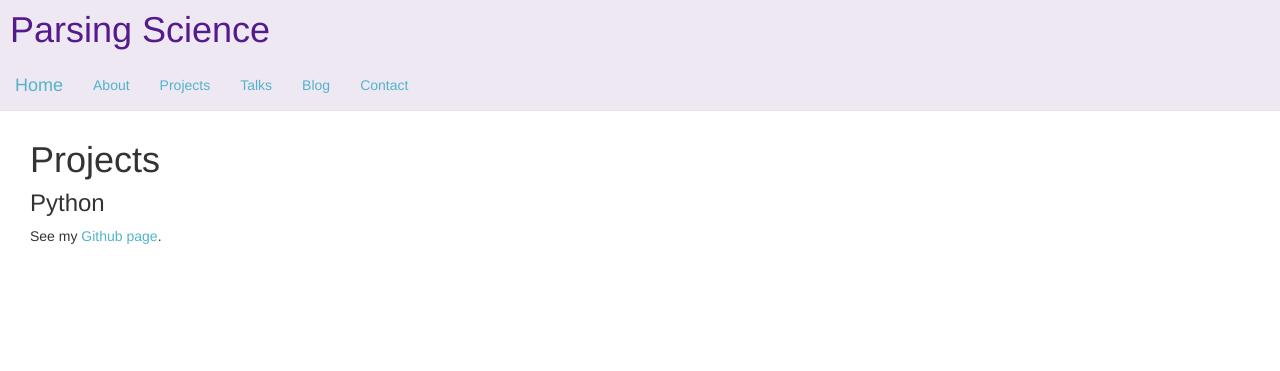
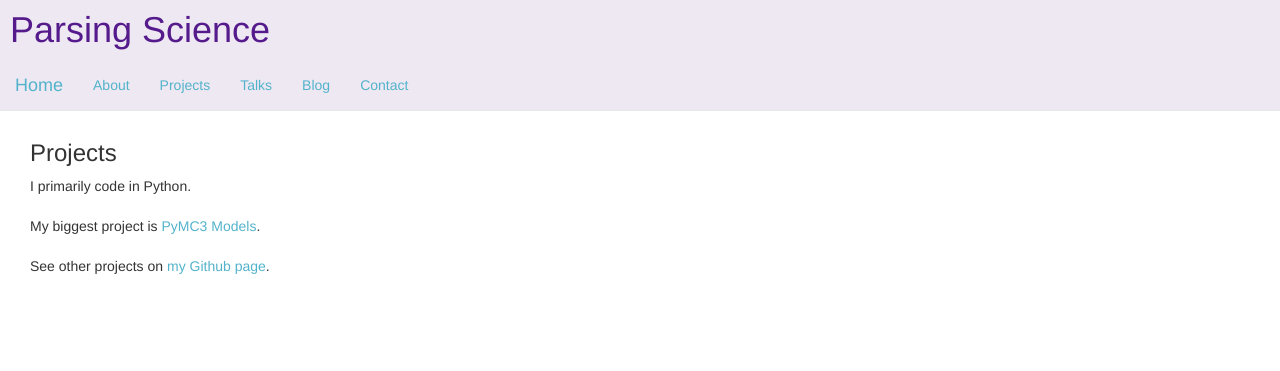
Before and after one commit to parsing-science/parsing-science-flask, a Flask app: page /projects/ in a window 1280 px wide. Shown: the top 371 px of the page. Run offline with Flask 2, Linux system fonts and the light colour scheme; some libraries are stand-ins or nearby versions.

Commit message:
Include pymc3 models

```diff
--- a/parsing_science/templates/core/index.html
+++ b/parsing_science/templates/core/index.html
@@ -3,8 +3,9 @@
   <div class="home row-fluid">
     <div class="col-md-5">
         <p>
-          Hello, I'm Nicole Carlson, a Data Scientist in Chicago.
-          This website has links to my latest projects and talks. <br><br>
+          Hello, I'm Nicole Carlson, a Data Scientist in Chicago. <br><br>
+          This website has links to my latest projects and talks, including <a href="https://pypi.python.org/pypi/pymc3-models/" target="_blank" style="color:#53B3CB"> PyMC3 Models</a>, a library for custom PyMC3 models built on top of the scikit-learn API.
+
         </p>
     </div>
     <div class="col-md-7">
--- a/parsing_science/templates/core/projects.html
+++ b/parsing_science/templates/core/projects.html
@@ -1,10 +1,11 @@
 {% extends "layout.html" %}
 {% block content %}
   <div class="projects">
-    <h1> Projects </h1>
-    <h3> Python </h3>
+    <h3> Projects </h3>
     <p>
-        See my <a href="https://github.com/parsing-science" target="_blank" style="color:#53B3CB"> Github page</a>.
+        I primarily code in Python. <br><br>
+        My biggest project is <a href="https://github.com/parsing-science/pymc3_models" target="_blank" style="color:#53B3CB"> PyMC3 Models</a>. <br><br>
+        See other projects on <a href="https://github.com/parsing-science" target="_blank" style="color:#53B3CB"> my Github page</a>.
     </p>
   </div>
 {% endblock %}
```
